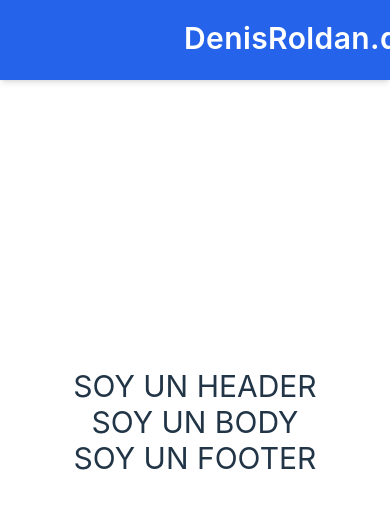
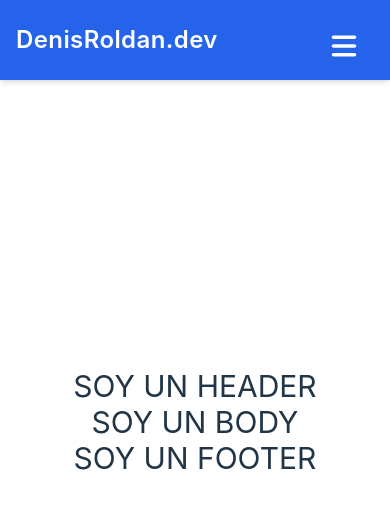
Before and after one commit to denisrold/Portfolio, a React (Vite) app in the folder portfolio/: page / in a window 390 px wide. Shown: the top 508 px of the page. Built offline with nearby package versions, Linux system fonts and the light colour scheme.

Commit message:
NavBAr Responsive

```diff
--- a/portfolio/package.json
+++ b/portfolio/package.json
@@ -10,6 +10,9 @@
     "preview": "vite preview"
   },
   "dependencies": {
+    "@fortawesome/fontawesome-svg-core": "^6.4.0",
+    "@fortawesome/free-solid-svg-icons": "^6.4.0",
+    "@fortawesome/react-fontawesome": "^0.2.0",
     "react": "^18.2.0",
     "react-dom": "^18.2.0",
     "react-redux": "^8.1.1",
--- a/portfolio/src/components/views/Navbar.jsx
+++ b/portfolio/src/components/views/Navbar.jsx
@@ -1,14 +1,25 @@
+import { FontAwesomeIcon } from '@fortawesome/react-fontawesome';
+import { faBars } from '@fortawesome/free-solid-svg-icons';
+import { useState } from 'react';
+
 const Navbar=()=>{
+    const [isMenuOpen, setMenuOpen] = useState(false);
+
+    const toggleMenu = () => {
+      setMenuOpen(!isMenuOpen);
+    };
+
     return (
-        <nav className="h-20  w-full bg-blue-600 font-semibold  fixed top-0 left-0 p-4 px-36 text-white tracking-wide shadow-md shadow-bottom">
-            <div className="flex justify-between">
-            <span className="text-3xl mt-1 ml-10">DenisRoldan.dev</span>
-            <ul className="flex my-2 mr-8 mt-3 text-lg hover:transition-all duration-300">
-                <li className="flex-2 mr-8 cursor-pointer hover:text-blue-500">About me</li>
-                <li className="flex-2 mr-8 cursor-pointer hover:text-blue-500">Skills</li>
-                <li className="flex-2 mr-8 cursor-pointer hover:text-blue-500">Projects</li>
-            </ul>
-            <button className="flex h-12 w-36  bg-blue-500 justify-around border-0 hover:bg-blue-700 ">Contact me</button>
+        <nav className="h-20  w-full bg-blue-600 font-semibold fixed top-0 left-0 p-4 md:px-4 lg:px-36 text-white tracking-wide shadow-md shadow-bottom">
+            <FontAwesomeIcon icon={faBars} onClick={toggleMenu} className='m-4 float-right md:hidden w-7 h-7'/>
+            <div className="md:flex justify-between">
+                <span className="block text-2xl mt-2 mr-40 md:flex md:mt-1 md:text-2xl md:ml-5 md:mr-20 lg:text-3xl lg:mr-0 mt-1 lg:ml-10">DenisRoldan.dev</span>
+                <ul className={`${isMenuOpen ? 'block' : 'hidden'} md:flex my-2 mr-8 mt-3 text-lg hover:transition-all duration-300}`}>
+                    <li className="flex-2 mr-8 cursor-pointer hover:text-blue-500">About me</li>
+                    <li className="flex-2 mr-8 cursor-pointer hover:text-blue-500">Skills</li>
+                    <li className="flex-2 mr-8 cursor-pointer hover:text-blue-500">Projects</li>
+                </ul>
+                <button className="hidden md:flex h-12 w-36  bg-blue-500 justify-around border-0 hover:bg-blue-700">Contact me</button>
             </div>
         </nav>
     )
--- a/portfolio/src/index.css
+++ b/portfolio/src/index.css
@@ -41,7 +41,7 @@ h1 {
 }
 
 button {
-  border-radius: 8px;
+  border-radius: 7px;
   border: 1px solid transparent;
   padding: 0.6em 1.2em;
   font-size: 1em;
```
Also changed, not shown: 1 other file (tests, documents, lock files or other folders).
